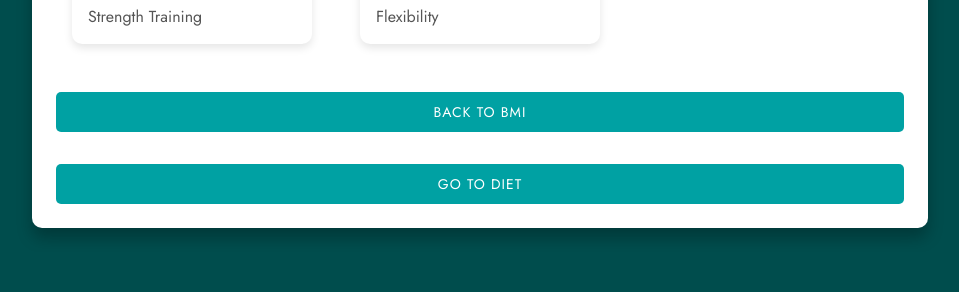
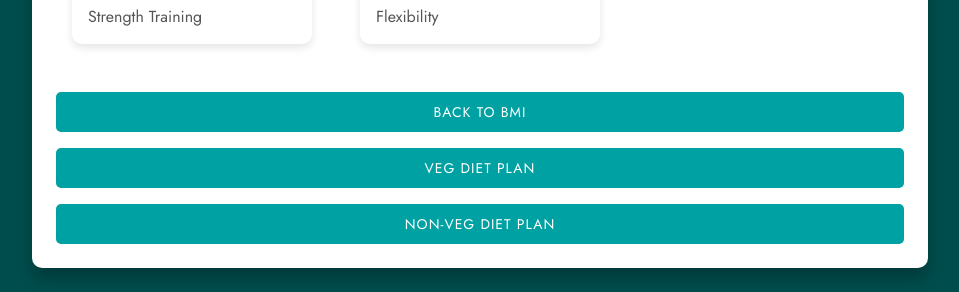
Before and after one commit to shreyansh2341/AI-Based-BMI-Calculation, a website: page views/exercise.html in a window 1280 px wide. Shown: the part 722-1014 px from the top of the page, without its empty margins (160-1119 px from the left). Before the commit the page ends 974 px from the top, so only its background shows below. Drawn offline with Linux system fonts and the light colour scheme.

Commit message:
updated exercise.html file in views folder

```diff
--- a/views/exercise.html
+++ b/views/exercise.html
@@ -14,8 +14,11 @@
           <div id="exercise-chart"></div>
           <div class="exercise-images"></div>
         </section>
-        <button onclick="location.href='/'">Back to BMI</button>
-        <button onclick="location.href='/diet'">Go to Diet</button>
+        <div class="button-container">
+          <button onclick="location.href='/'">Back to BMI</button>
+          <button onclick="showDietSection('veg')">Veg Diet Plan</button>
+          <button onclick="showDietSection('non-veg')">Non-Veg Diet Plan</button>
+        </div>
       </div>
 </body>
 </html>
```
